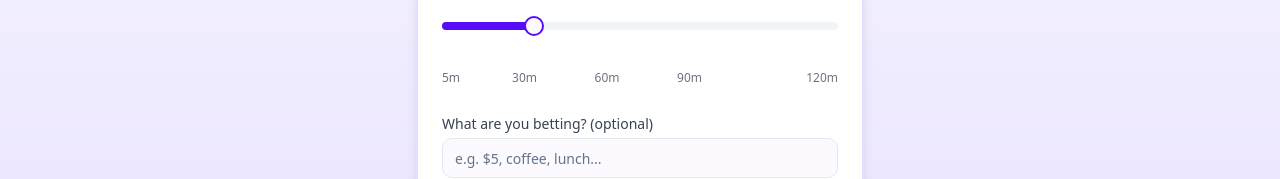
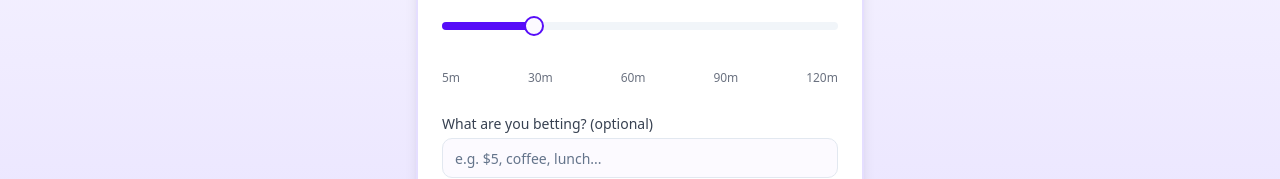
Before and after one commit to takitani-felipe/no-phone-zone-duel, a React (Vite) app: page / in a window 1280 px wide. Shown: the part 428-607 px from the top of the page. Built offline with nearby package versions, Linux system fonts and the light colour scheme.

Commit message:
Fix: Distribute labels horizontally
Distribute all labels horizontally in the UI.

```diff
--- a/src/components/TimeSelector.tsx
+++ b/src/components/TimeSelector.tsx
@@ -30,12 +30,12 @@ const TimeSelector: React.FC<TimeSelectorProps> = ({ value, onChange }) => {
         className="py-4"
       />
 
-      <div className="grid grid-cols-12 text-xs text-gray-500">
-        <span className="col-span-1 text-left">5m</span>
-        <span className="col-span-3 text-center">30m</span>
-        <span className="col-span-2 text-center">60m</span>
-        <span className="col-span-3 text-center">90m</span>
-        <span className="col-span-3 text-right">120m</span>
+      <div className="flex justify-between text-xs text-gray-500 w-full">
+        <span>5m</span>
+        <span>30m</span>
+        <span>60m</span>
+        <span>90m</span>
+        <span>120m</span>
       </div>
     </div>
   );
```
